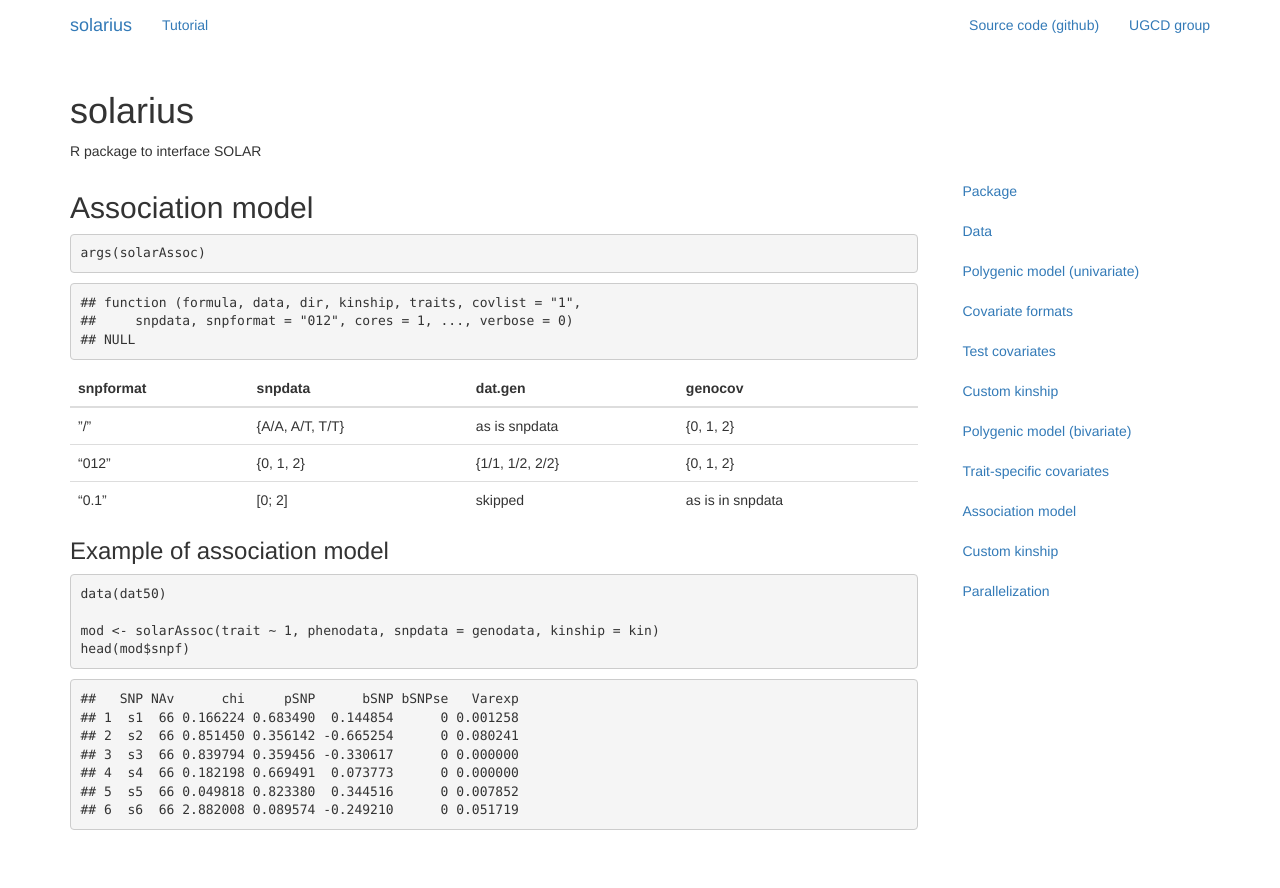
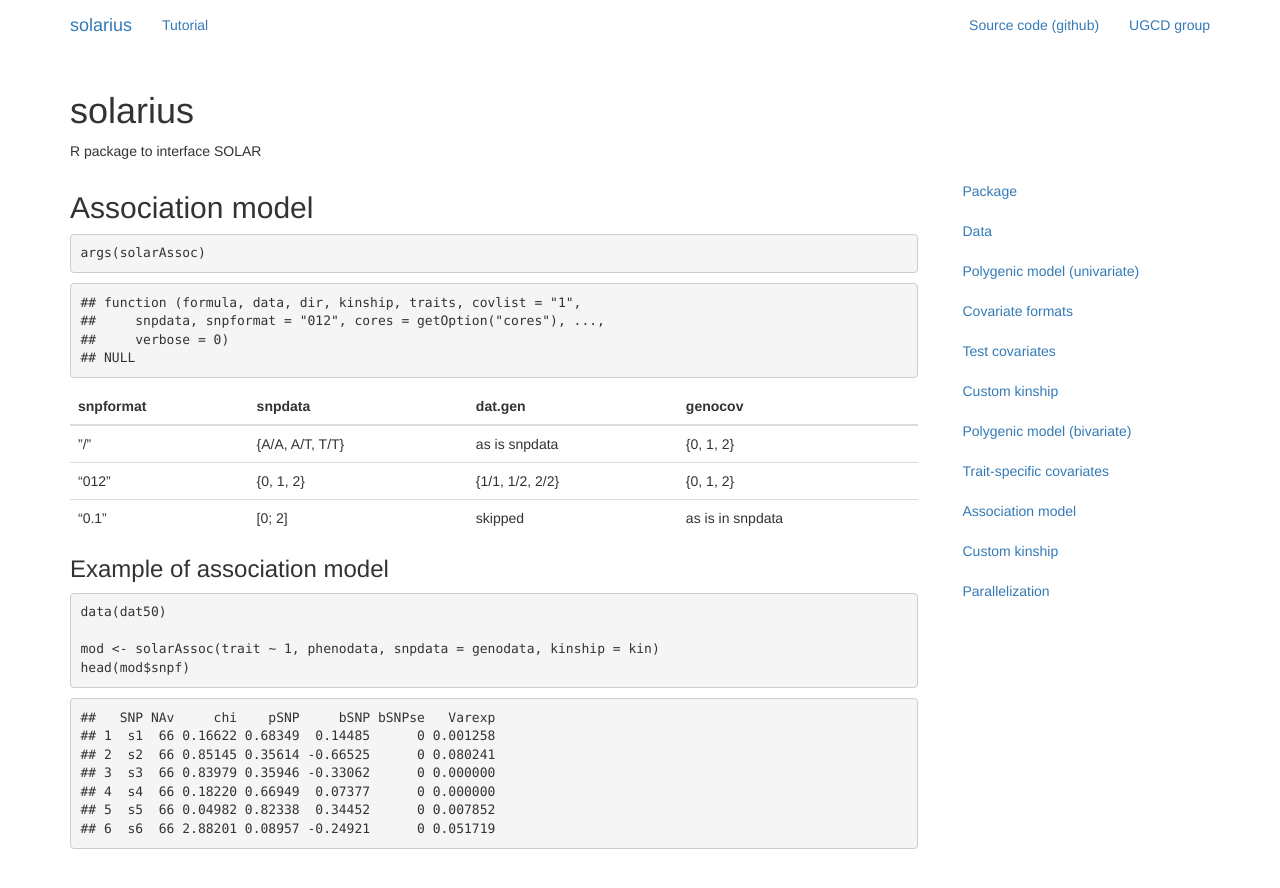
Before and after one commit to ugcd/solarius, a Jekyll site: the page built from pages/assoc/assoc.md, in a window 1280 px wide. Shown: the top 888 px of the page. Built offline with Jekyll 4.4.1, drawn with Linux system fonts in a browser that asks for light colours; nearby versions of some CDN libraries; library files that are not in the unit come from our copies.

Commit message:
up pages

```diff
--- a/pages/assoc/assoc.md
+++ b/pages/assoc/assoc.md
@@ -3,6 +3,9 @@ layout: tutorial
 title: Association model
 title_id: assoc
 ---
+
+
+
 
 
 
@@ -18,9 +21,11 @@ args(solarAssoc)
 
 ~~~
 ## function (formula, data, dir, kinship, traits, covlist = "1",
-##     snpdata, snpformat = "012", cores = 1, ..., verbose = 0)
+##     snpdata, snpformat = "012", cores = getOption("cores"), ...,
+##     verbose = 0)
 ## NULL
 ~~~
+
 
 | snpformat |  snpdata        | dat.gen        | genocov          |
 |-----------|-----------------|----------------|------------------|
@@ -43,11 +48,11 @@ head(mod$snpf)
 
 
 ~~~
-##   SNP NAv      chi     pSNP      bSNP bSNPse   Varexp
-## 1  s1  66 0.166224 0.683490  0.144854      0 0.001258
-## 2  s2  66 0.851450 0.356142 -0.665254      0 0.080241
-## 3  s3  66 0.839794 0.359456 -0.330617      0 0.000000
-## 4  s4  66 0.182198 0.669491  0.073773      0 0.000000
-## 5  s5  66 0.049818 0.823380  0.344516      0 0.007852
-## 6  s6  66 2.882008 0.089574 -0.249210      0 0.051719
+##   SNP NAv     chi    pSNP     bSNP bSNPse   Varexp
+## 1  s1  66 0.16622 0.68349  0.14485      0 0.001258
+## 2  s2  66 0.85145 0.35614 -0.66525      0 0.080241
+## 3  s3  66 0.83979 0.35946 -0.33062      0 0.000000
+## 4  s4  66 0.18220 0.66949  0.07377      0 0.000000
+## 5  s5  66 0.04982 0.82338  0.34452      0 0.007852
+## 6  s6  66 2.88201 0.08957 -0.24921      0 0.051719
 ~~~
```
Also changed, not shown: pages/assoc/assoc-parallel.md (+2 -2 lines), pages/bivariate/trait-specific-covariates.md (+13 -4 lines), pages/polygenic/screen-covariates.md (added, +56 -0 lines), pages/polygenic/test-covariates.md (+3 -3 lines), 1 other file.
